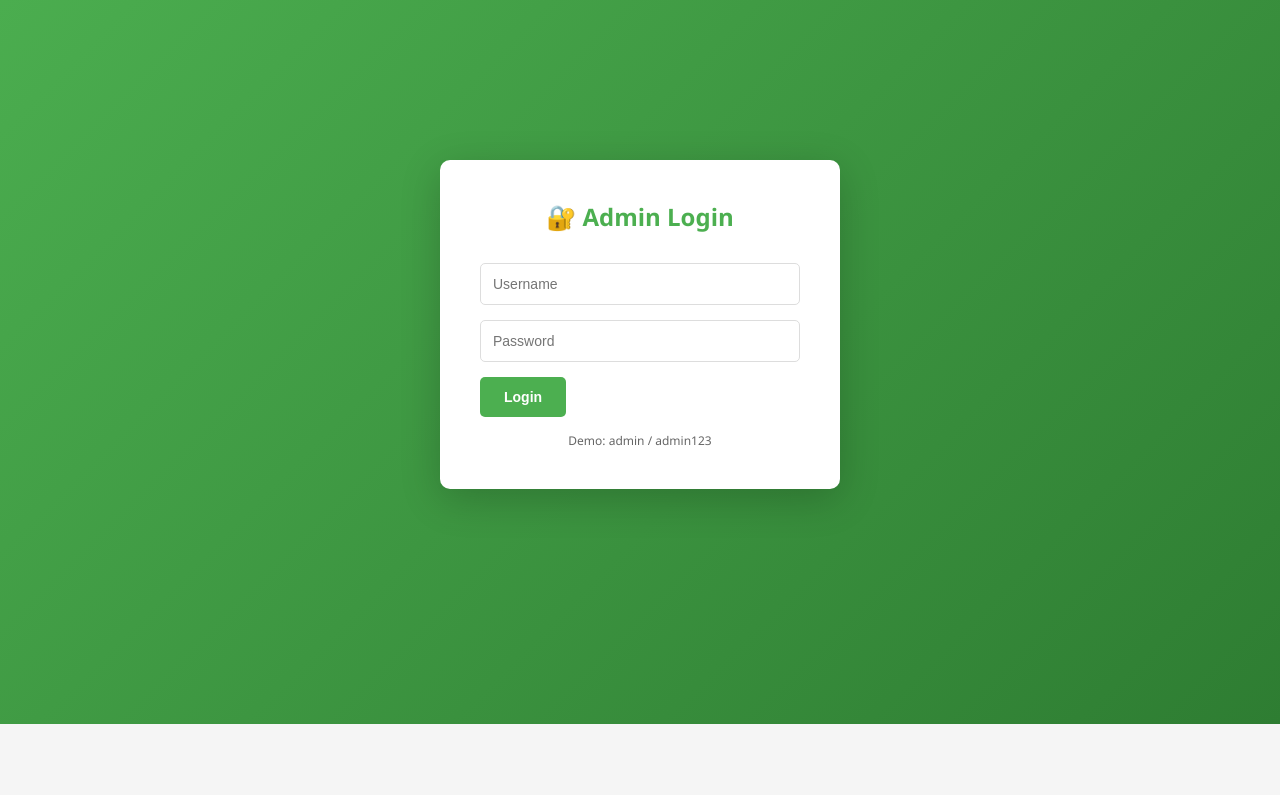
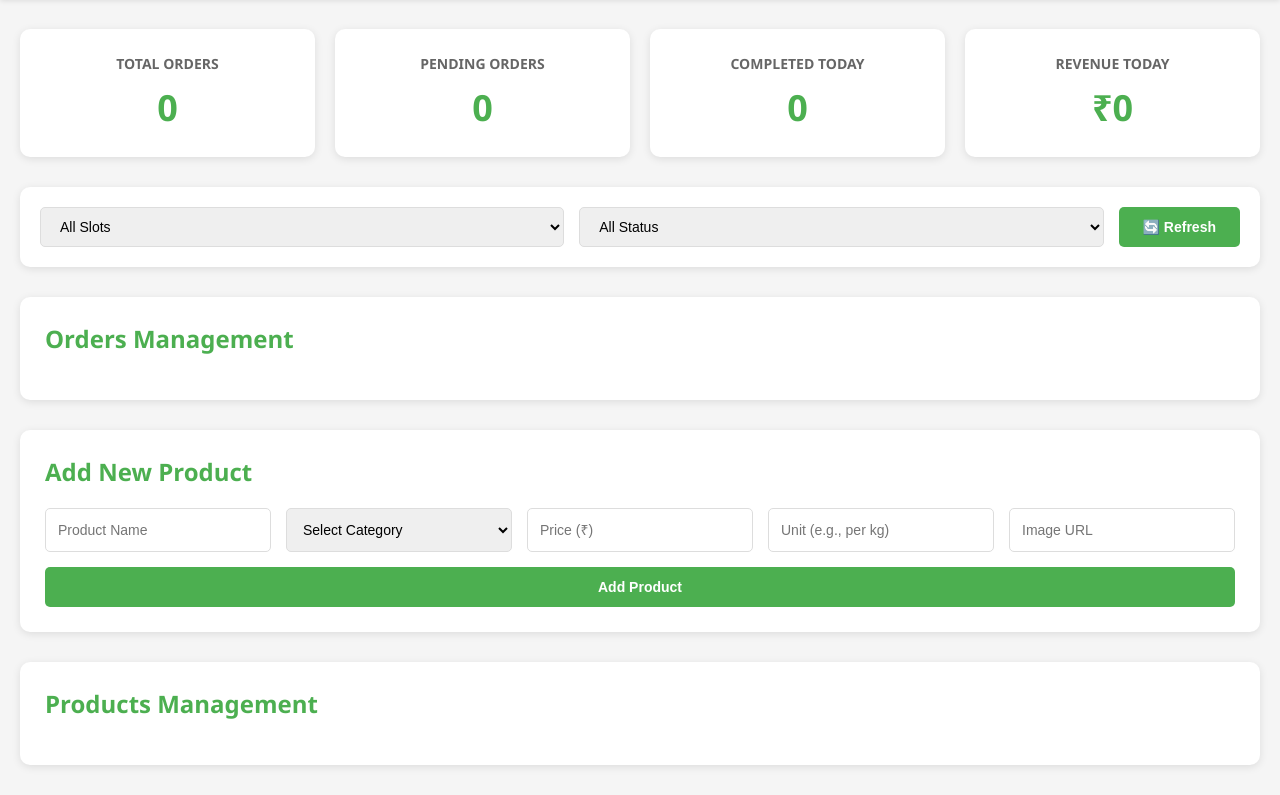
Before and after one commit to Yachinverma/FRESH-MART, a plain HTML site: page frontend/admin/admin.html in a window 1280 px wide. Shown: the part 76-871 px from the top of the page. Before the commit the page ends 800 px from the top, so only its background shows below. Drawn offline with Linux system fonts and the light colour scheme.

Commit message:
admin login deleted

```diff
--- a/frontend/admin/admin.html
+++ b/frontend/admin/admin.html
@@ -7,21 +7,8 @@
     <link rel="stylesheet" href="admin-style.css">
 </head>
 <body>
-    <!-- Login Page -->
-    <div id="login-page" class="login-container">
-        <div class="login-box">
-            <h2>🔐 Admin Login</h2>
-            <form onsubmit="login(event)">
-                <input type="text" id="username" placeholder="Username" required>
-                <input type="password" id="password" placeholder="Password" required>
-                <button type="submit" class="btn-primary">Login</button>
-            </form>
-            <p class="demo-credentials">Demo: admin / admin123</p>
-        </div>
-    </div>
-
-    <!-- Admin Dashboard -->
-    <div id="admin-dashboard" class="dashboard" style="display: none;">
+    <!-- Admin Dashboard (show by default) -->
+    <div id="admin-dashboard" class="dashboard" style="display: block;">
         <header>
             <div class="container">
                 <h1>🥬 Fresh Mart - Admin Panel</h1>
```
